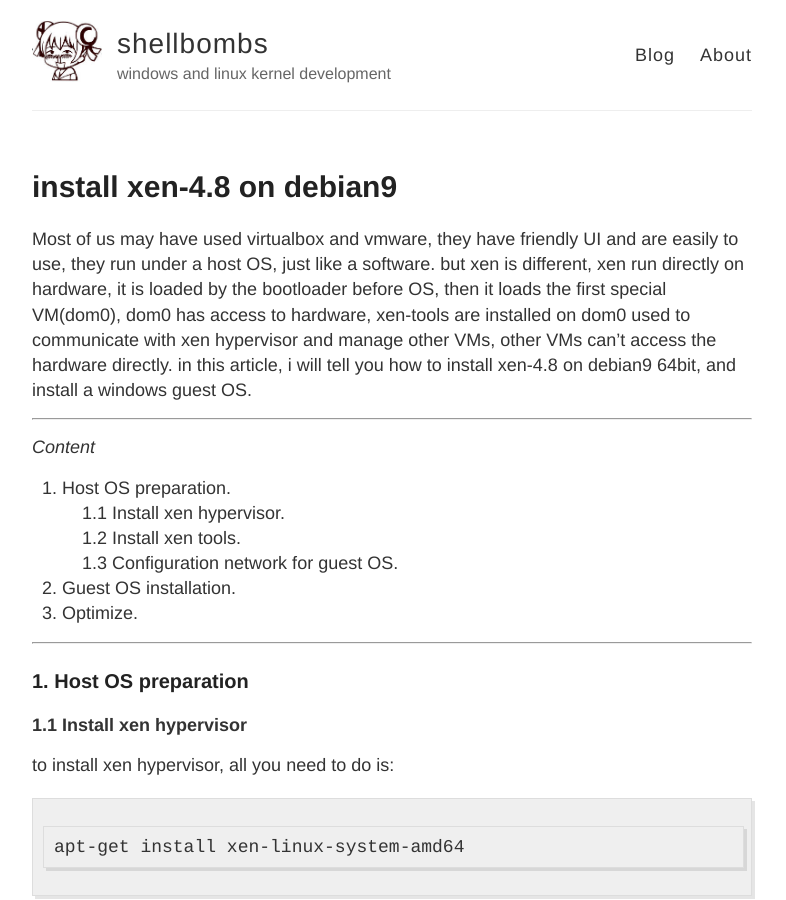
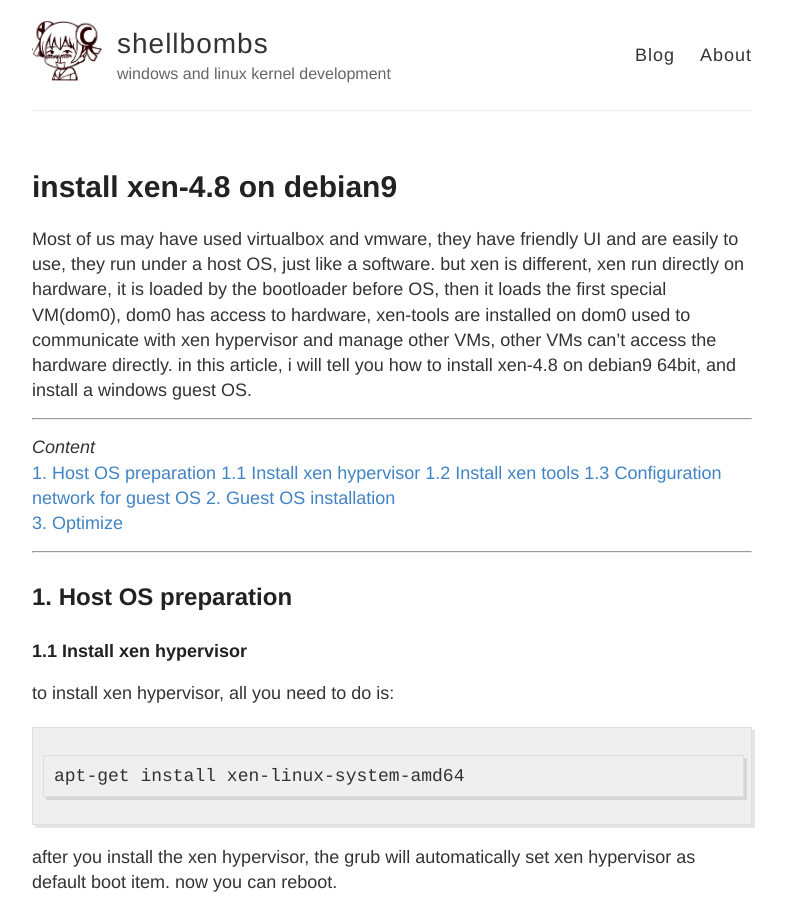
Before and after one commit to shellbombs/shellbombs.github.io, a Jekyll site: the page built from _posts/2017-8-12-install-xen.md, in a window 1280 px wide and 900 px high. Shown: the whole window, without its empty margins (248-1034 px from the left). Built offline with Jekyll 4.4.1, drawn with Linux system fonts in a browser that asks for light colours.

Commit message:
add in-page jump

````diff
--- a/_posts/2017-8-12-install-xen.md
+++ b/_posts/2017-8-12-install-xen.md
@@ -8,17 +8,17 @@ Most of us may have used virtualbox and vmware, they have friendly UI and are ea
 --------------------------------------------------------------
 
 *Content*
-1. Host OS preparation.
-&nbsp;&nbsp;&nbsp;&nbsp;1.1 Install xen hypervisor.
-&nbsp;&nbsp;&nbsp;&nbsp;1.2 Install xen tools.
-&nbsp;&nbsp;&nbsp;&nbsp;1.3 Configuration network for guest OS.
-2. Guest OS installation.
-3. Optimize.
+[1. Host OS preparation](#1)
+[1.1 Install xen hypervisor](#1.1)
+[1.2 Install xen tools](#1.2)
+[1.3 Configuration network for guest OS](#1.3)
+[2. Guest OS installation](#2)
+[3. Optimize](#3)
 
 ---------------------------------------------------------------
 
-### 1. Host OS preparation
-**1.1 Install xen hypervisor**
+<h2 id="1">1. Host OS preparation</h2>
+<h6 id="1.1">1.1 Install xen hypervisor</h6>
 
 to install xen hypervisor, all you need to do is:
 ```
@@ -26,7 +26,7 @@ apt-get install xen-linux-system-amd64
 ```
 after you install the xen hypervisor, the grub will automatically set xen hypervisor as default boot item. now you can reboot.
 
-**1.2 Install xen tools**
+<h6 id="1.2">1.2 Install xen tools</h6>
 
 xen has many toolstack which can be used to manage VMs. xl is the default tools. to install xl-tools. type:
 ```
@@ -38,7 +38,7 @@ xl top
 ```
 it will show the dom0 status.
 
-**1.3 Configuration network for guest OS**
+<h6 id="1.3">1.3 Configuration network for guest OS</h6>
 
 now we have installed xen hypervisor and xen-tools. the next step is to configure the network for guest OS. unlike virtualbox or vmware, they can create virtual ethernet automatically for us, we need create it manually.
 first we need to install bridge utilities.
@@ -67,7 +67,7 @@ check to make sure it worked:
 brctl show
 ```
 
-### 2. Guest OS installnation
+<h2 id="2">2. Guest OS installnation</h2>
 
 to install a xen guest, we need create a config file that can describe the hardware information about the guest OS. sample *windows_7.cfg* content:
 ```
@@ -102,7 +102,7 @@ gvncviewer <dom0-ip-address>
 ```
 now you can enjoy it, but i recommend you continue to read the next section.
 
-### 3. Optimize
+<h2 id="3">3. Optimize</h2>
 
 actually xen use intel VT-x and AMD-V to boost its cpu and memory virtualization. for device IO, it use qemu to emulate it, and it is very slow because it's emulated. to gain good performace, we can use PV drivers. after install the windows guest, we can download PV drivers [here](https://xenproject.org/developers/teams/windows-pv-drivers.html) and install it in the guest OS.
 
````
